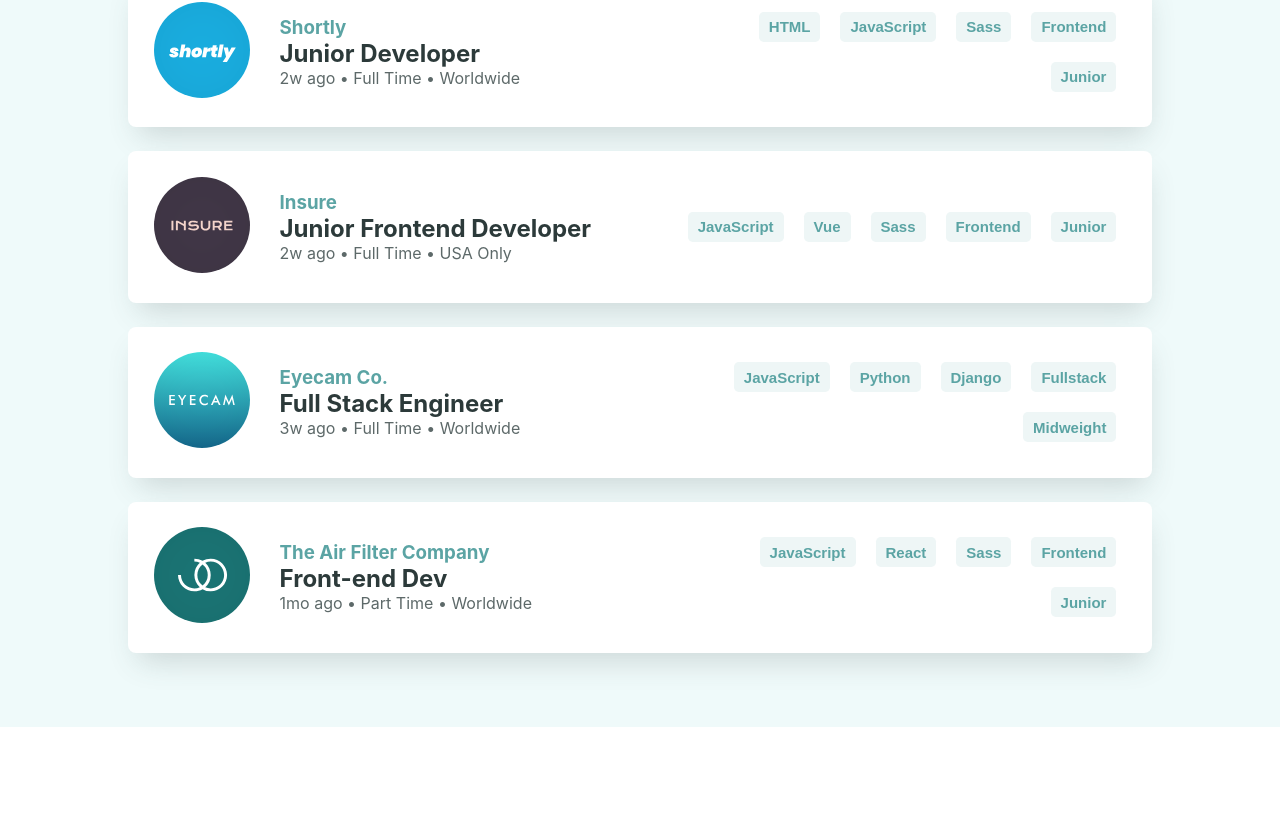
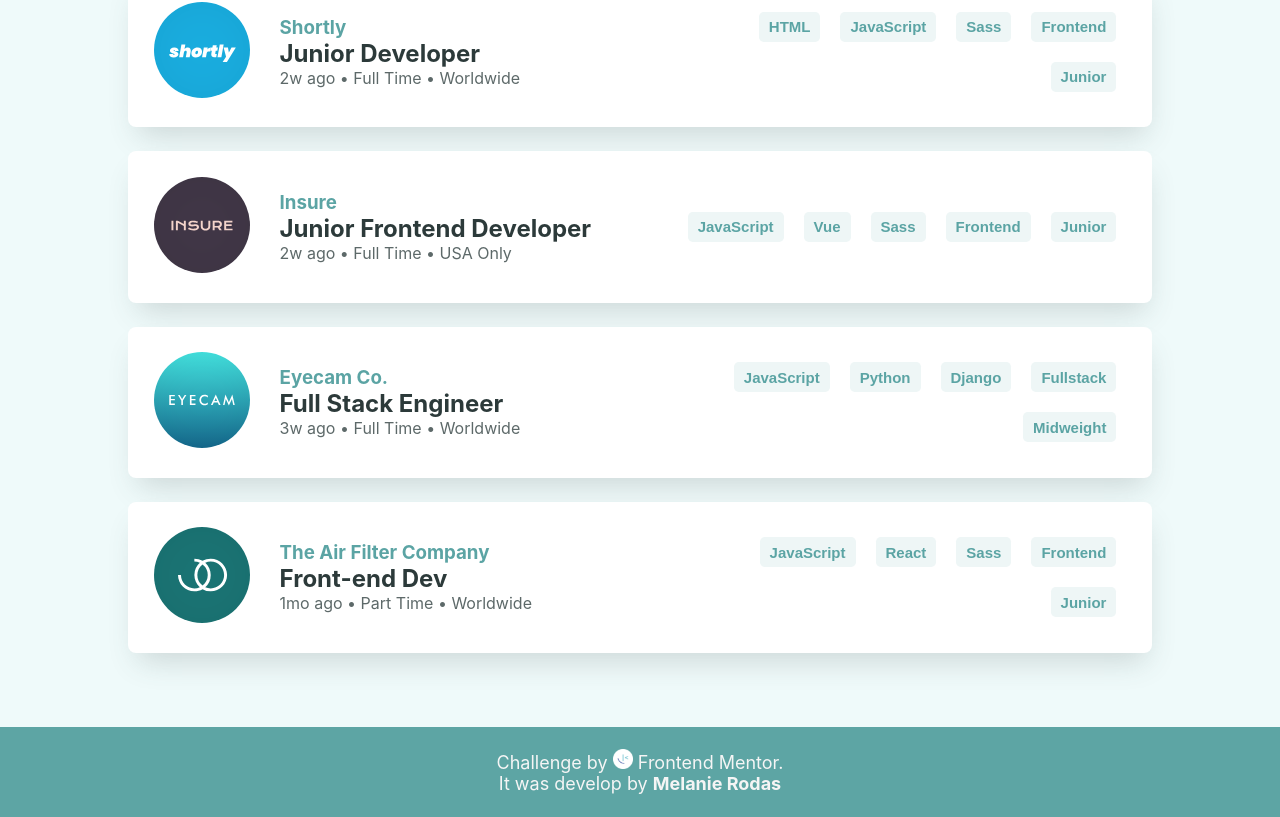
Before and after one commit to melanierolo/job-listings-with-filtering--React, a React (Create React App) app: page / in a window 1280 px wide. Shown: the part 1304-2121 px from the top of the page. Before the commit the page ends 2031 px from the top, so only its background shows below. Built offline with nearby package versions, Linux system fonts and the light colour scheme.

Commit message:
added a footer

```diff
--- a/src/App.js
+++ b/src/App.js
@@ -1,6 +1,7 @@
 import React from "react";
 import "./App.css";
 import Header from "./componentes/Header";
+import Footer from "./componentes/Footer";
 import JobCard from "./componentes/JobCard";
 import allJobs from "./data/data.json";
 
@@ -42,6 +43,7 @@
           );
         })}
       </div>
+      <Footer></Footer>
     </>
   );
 }
--- /dev/null
+++ b/src/componentes/Footer/index.js
@@ -0,0 +1,19 @@
+import React from "react";
+import "./style.css";
+import FrontendMentor from "../../assets/logo/favicon-32x32.png";
+
+export default function Footer() {
+  return (
+    <div className="jobs-footer">
+      <p>
+        Challenge by{" "}
+        <a href="https://www.frontendmentor.io/challenges/job-listings-with-filtering-ivstIPCt">
+          <img src={FrontendMentor} alt="logo" /> Frontend Mentor.
+        </a>
+      </p>
+      <p>
+        It was develop by <b>Melanie Rodas</b>
+      </p>
+    </div>
+  );
+}
--- /dev/null
+++ b/src/componentes/Footer/style.css
@@ -0,0 +1,20 @@
+.jobs-footer {
+  background-color: #5da5a4;
+  height: 90px;
+  display: flex;
+  flex-direction: column;
+  justify-content: center;
+  align-items: center;
+  color: whitesmoke;
+  font-size: large;
+}
+
+.jobs-footer a {
+  text-decoration: none;
+  color: whitesmoke;
+}
+
+.jobs-footer img {
+  height: 20px;
+  width: 20px;
+}
```
Also changed, not shown: src/assets/logo/favicon-32x32.png (added).
